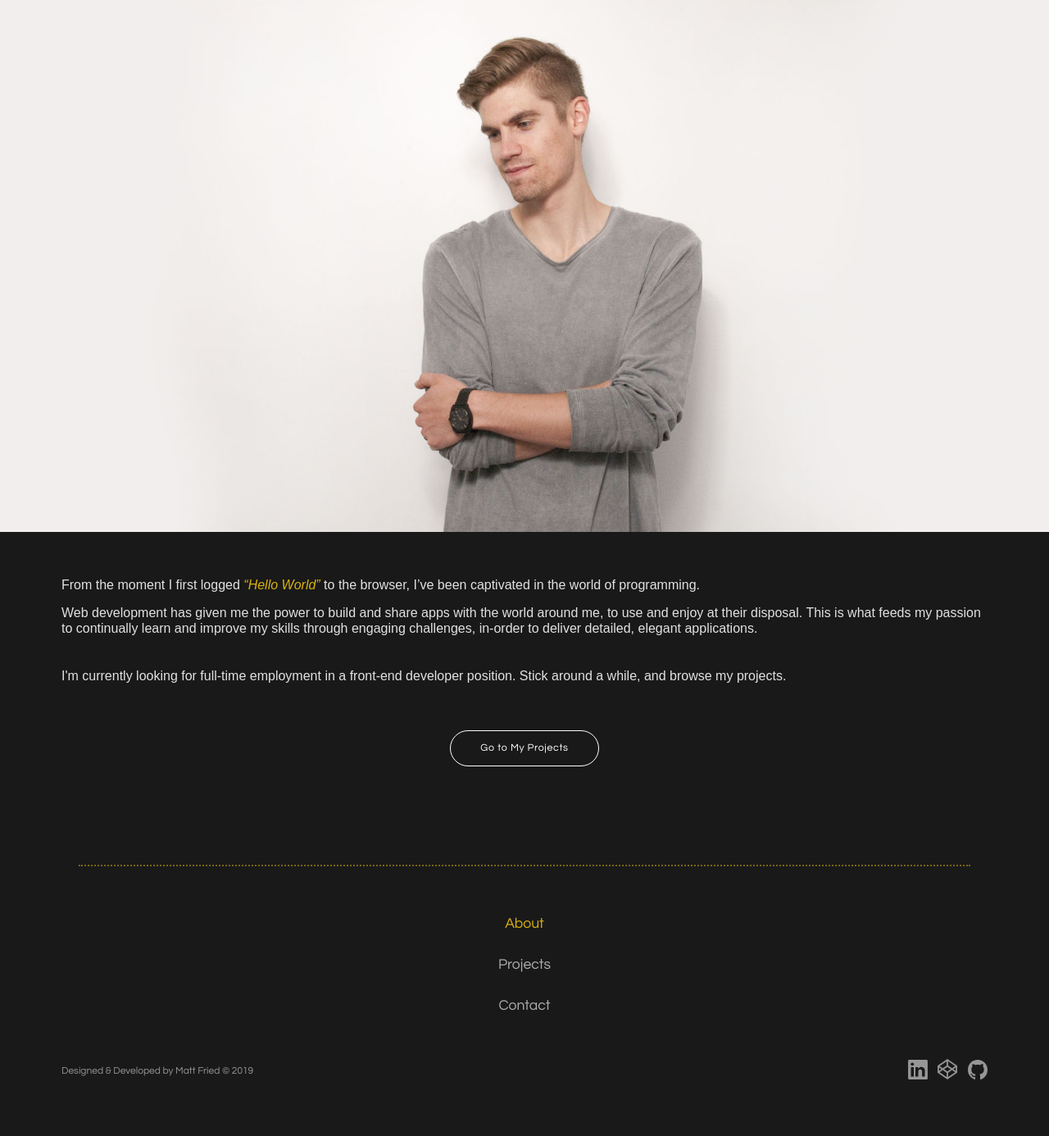
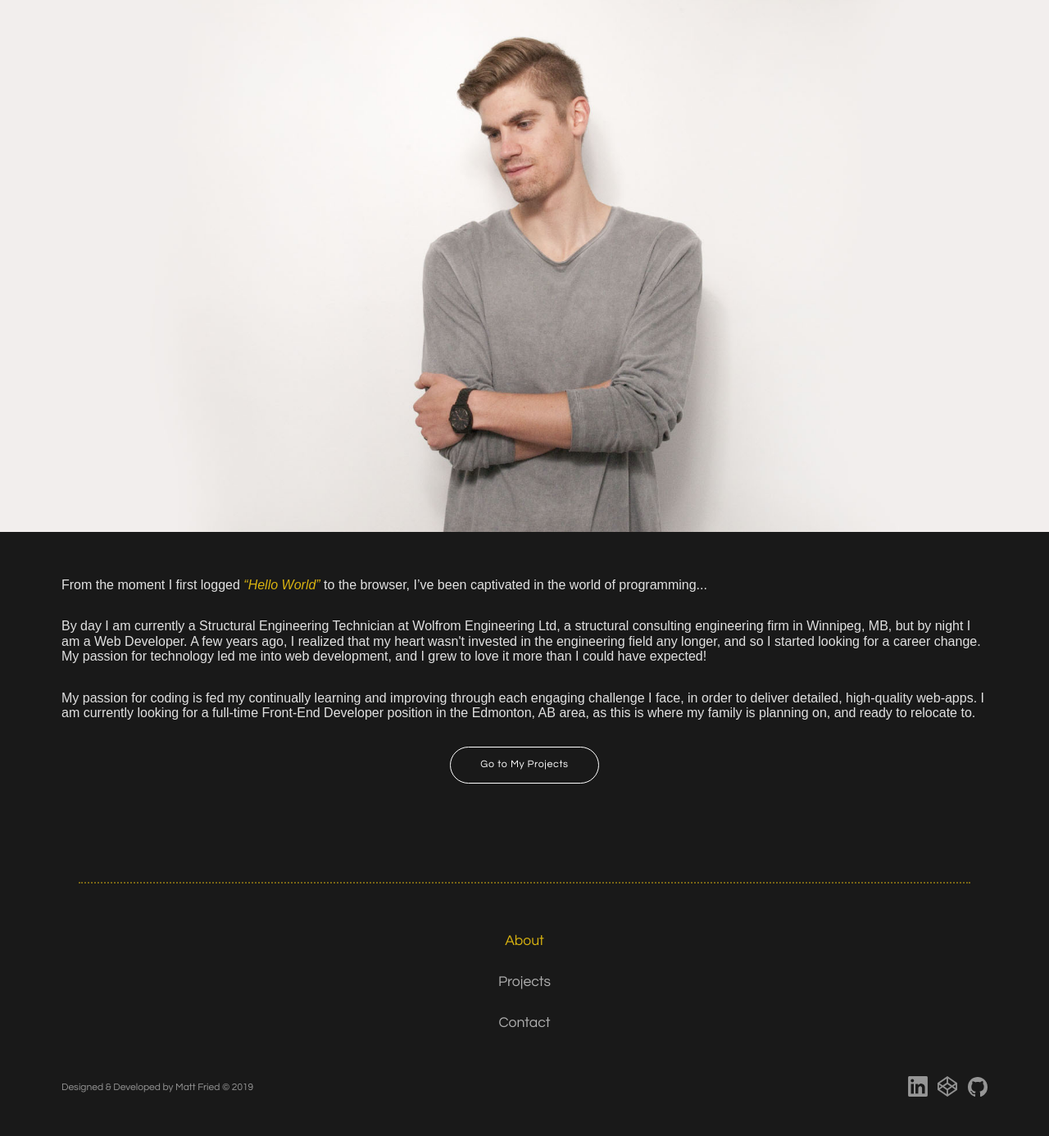
Before and after one commit to mattfried/portfolio, a PHP site: page / in a window 1280 px wide. Shown: the part 836-2222 px from the top of the page at 82% size. Before the commit the page ends 2153 px from the top, so only its background shows below. Run offline with PHP 8.4, Linux system fonts and the light colour scheme; some web fonts are replaced.

Commit message:
updated index.php & css about me section

```diff
--- a/css/style.css
+++ b/css/style.css
@@ -274,9 +274,8 @@ i {
   font-weight: 100;
 }
 
-.aboutMeP:last-of-type {
-  padding-top: 1.5em;
-  padding-bottom: 2.5em;
+.aboutMeSection p {
+  margin-bottom: 2em;
 }
 
 .buttonContainer {
--- a/index.php
+++ b/index.php
@@ -34,11 +34,18 @@ include('includes/header.php');
 
   <div class="aboutMeSection">
 
-    <p class="aboutMeP">From the moment I first logged <i>“Hello World”</i> to the browser, I’ve been captivated in the world of programming.</p>
-    <p class="aboutMeP">Web development has given me the power to build and share apps with the world around me, to use and enjoy at their disposal.
-       This is what feeds my passion to continually learn and improve my skills through engaging challenges, in-order to deliver detailed, elegant applications.</p>
-    <p class="aboutMeP">I'm currently looking for full-time employment in a front-end developer position.
-       Stick around a while, and browse my projects.</p>
+    <p>
+      From the moment I first logged <i>“Hello World”</i> to the browser, I’ve been captivated in the world of programming...
+    </p>
+    <p>
+      By day I am currently a Structural Engineering Technician at Wolfrom Engineering Ltd, a structural consulting engineering firm in Winnipeg, MB, but by night I am a Web Developer.
+      A few years ago, I realized that my heart wasn't invested in the engineering field any longer, and so I started looking for a career change.
+      My passion for technology led me into web development, and I grew to love it more than I could have expected!
+    </p>
+    <p>
+      My passion for coding is fed my continually learning and improving through each engaging challenge I face, in order to deliver detailed, high-quality web-apps.
+      I am currently looking for a full-time Front-End Developer position in the Edmonton, AB area, as this is where my family is planning on, and ready to relocate to.
+     </p>
 
     <div class="buttonContainer">
       <a href="projects.php" class="myProjectsButton">Go to My Projects</a>
```
